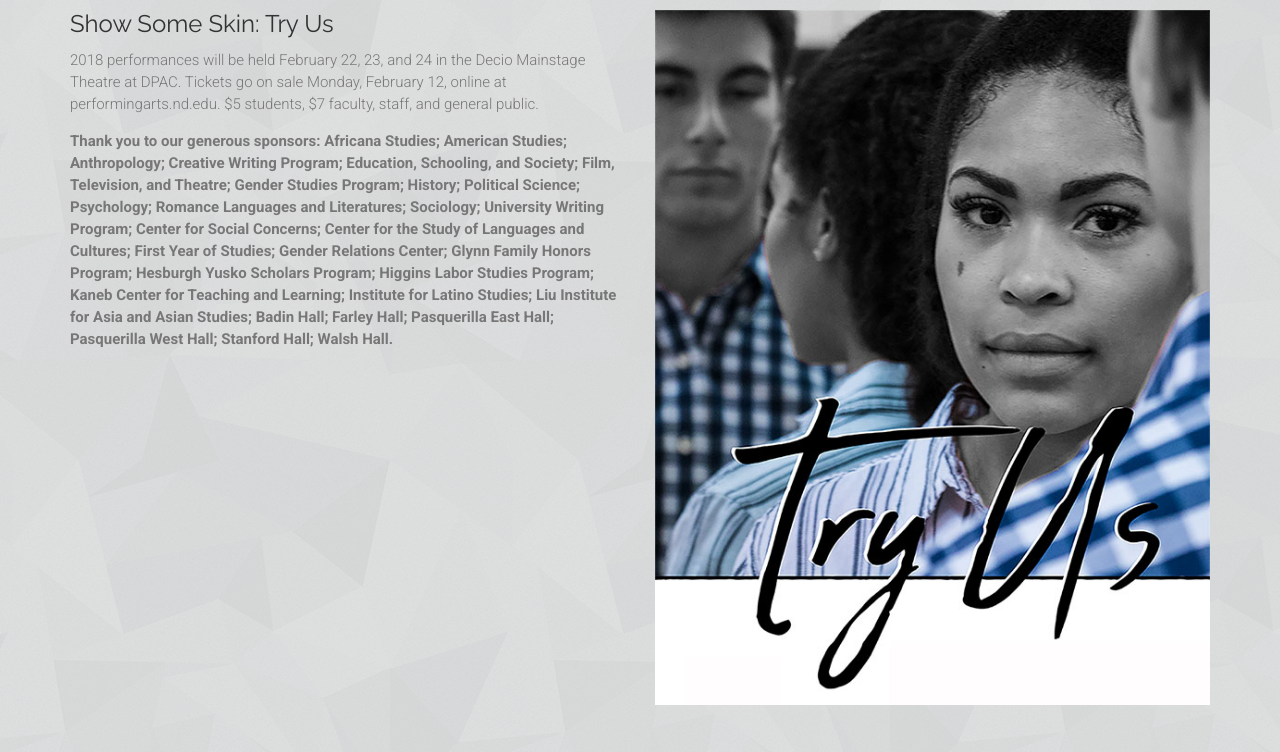
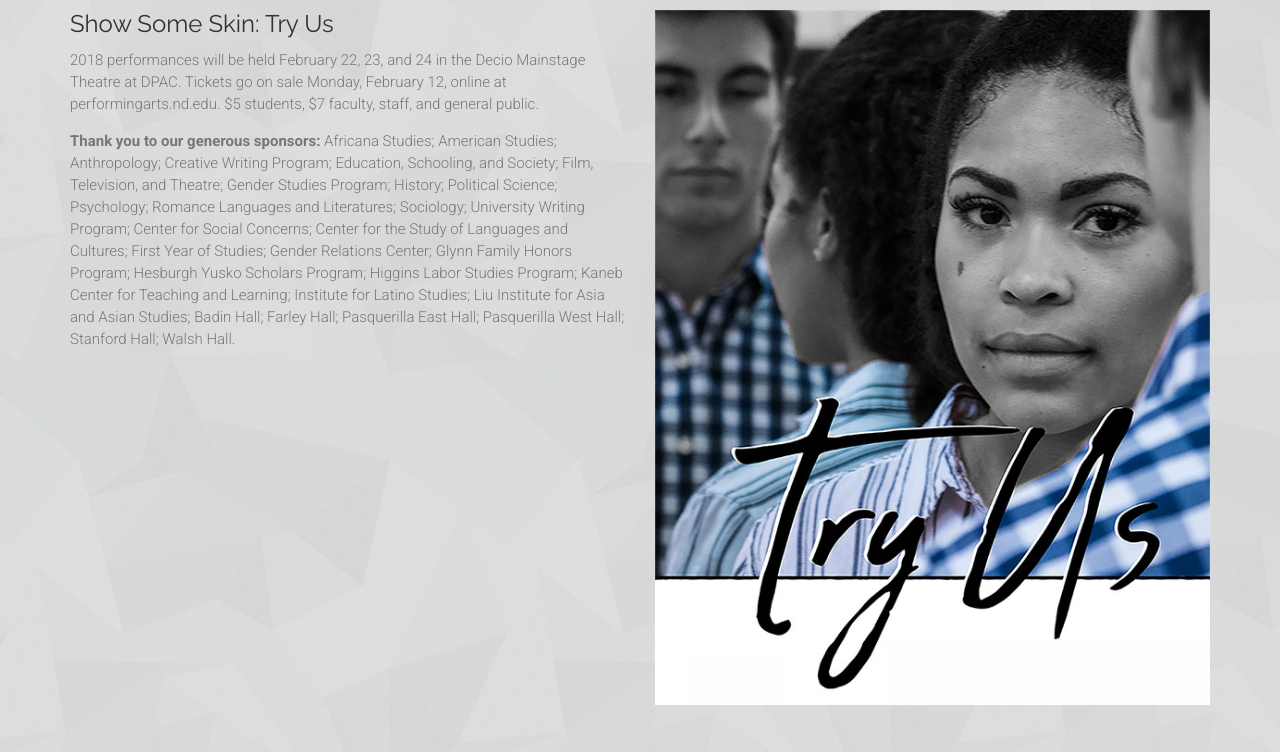
Before and after one commit to showsomeskinND/showsomeskinND.github.io, a plain HTML site: page index.html in a window 1280 px wide. Shown: the part 1380-2132 px from the top of the page. Drawn offline with Linux system fonts and the light colour scheme.

```diff
--- a/index.html
+++ b/index.html
@@ -337,7 +337,7 @@
 					<div class="col-md-6 col-md-pull-6">
 						<h3 class="title">Show Some Skin: Try Us</h3>
 						<p>2018 performances will be held February 22, 23, and 24 in the Decio Mainstage Theatre at DPAC. Tickets go on sale Monday, February 12, online at performingarts.nd.edu. $5 students, $7 faculty, staff, and general public.</p>
-						<p><b>Thank you to our generous sponsors:<b> Africana Studies;
+						<p><b>Thank you to our generous sponsors:</b> Africana Studies;
 						American Studies;
 						Anthropology;
 						Creative Writing Program;
```
